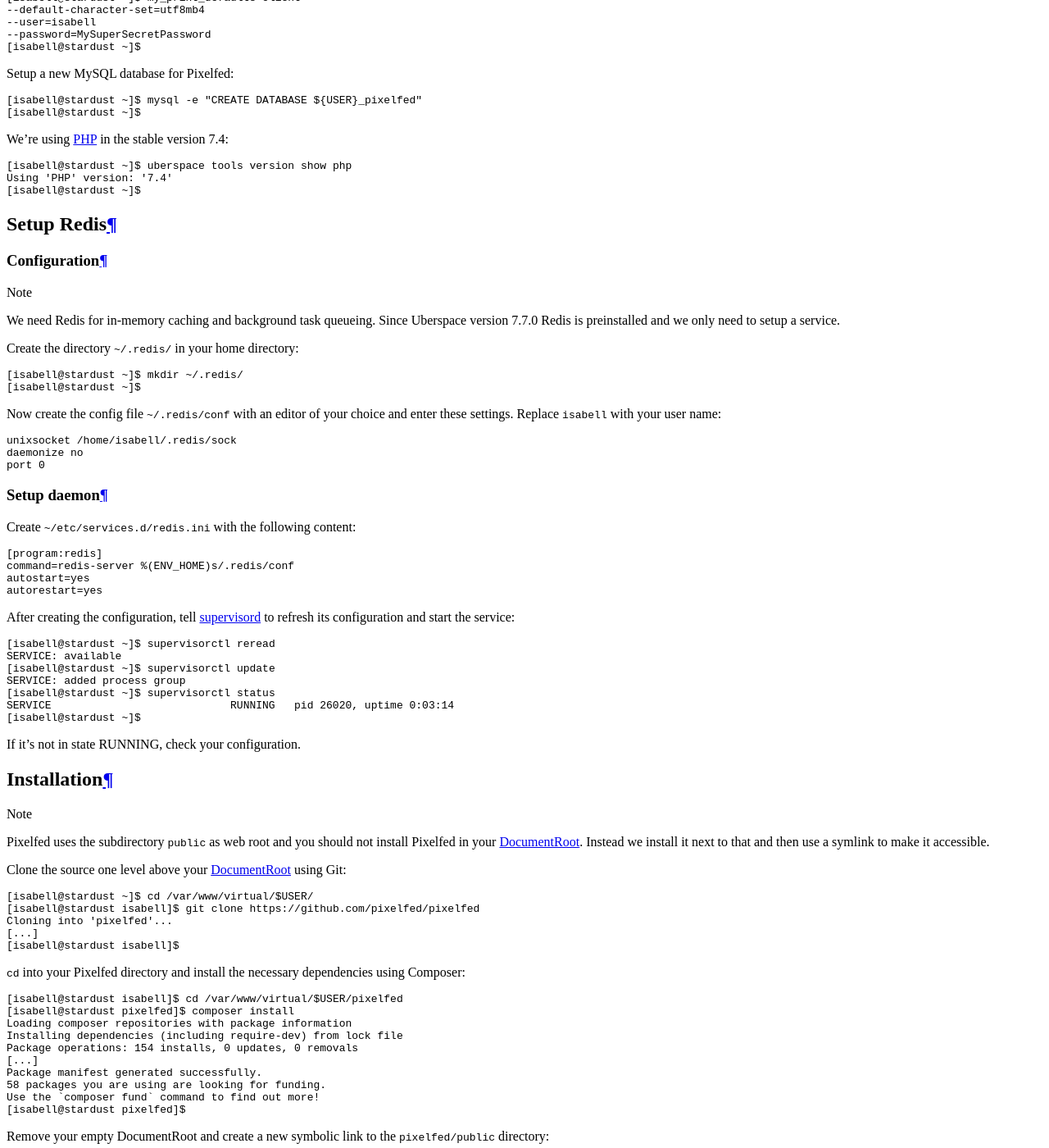
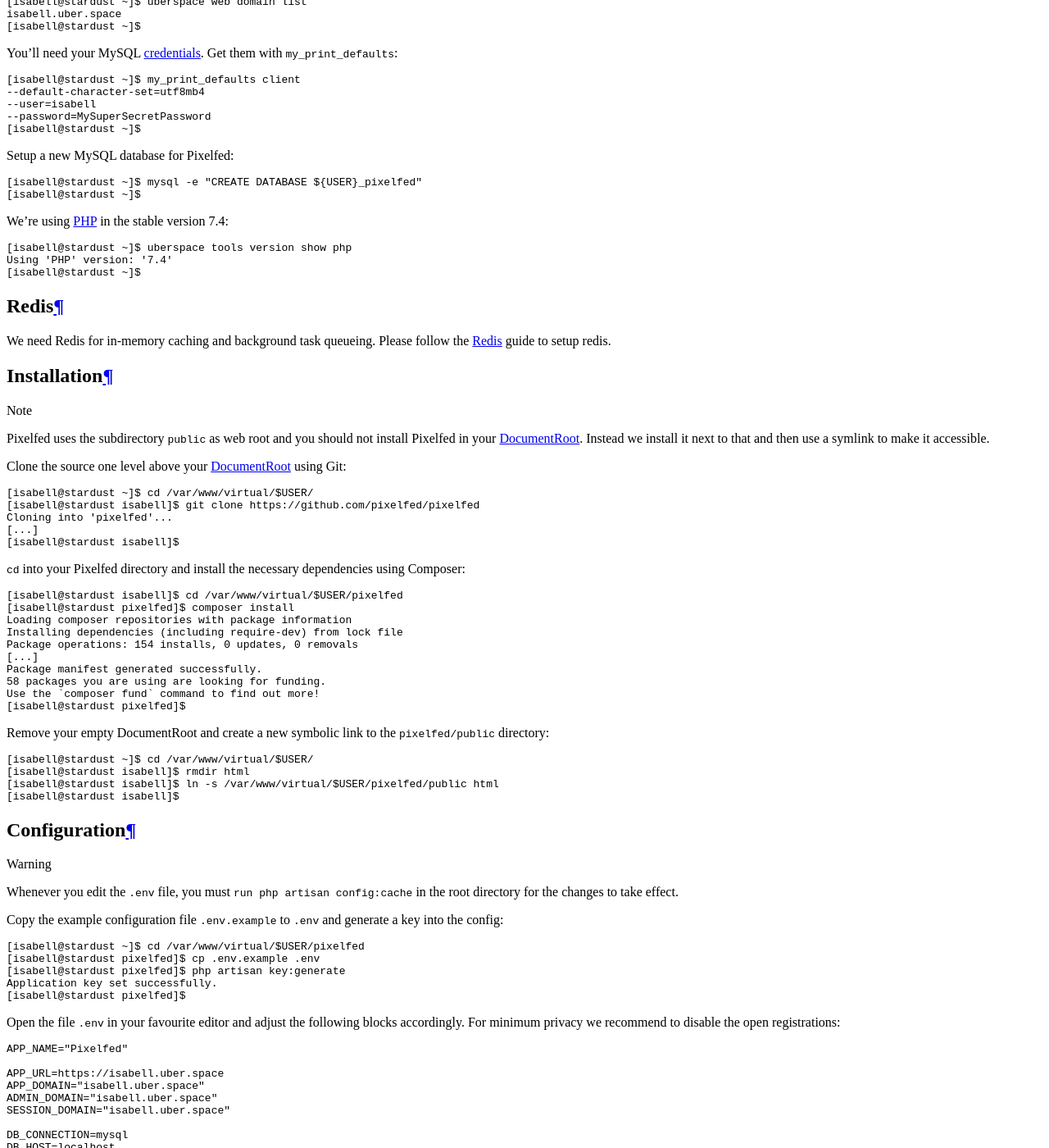
Before and after one commit to Uberspace/lab, a Sphinx documentation site: the page built from source/guide_pixelfed.rst, in a window 1280 px wide and 1400 px high, scrolled down 4443 px. Shown: the whole window at 82% size. Built offline with Sphinx 7.4.7 and the Read the Docs theme 2.0.0, drawn with Linux system fonts in a browser that asks for light colours; some of the changed text lies outside the part shown.

Commit message:
[pixelfed] [pleroma] Update guides
[Pleroma]
Add tag ``fediverse``
Fixed some typos
Remove Redis part with a note
Add note for horizon service
Updated update part

[pleroma]
Add tag ``fediverse``
Updated update part

```diff
--- a/source/guide_pixelfed.rst
+++ b/source/guide_pixelfed.rst
@@ -59,44 +60,10 @@
  Using 'PHP' version: '7.4'
  [isabell@stardust ~]$
 
-Setup Redis
-===========
+Redis
+=====
 
-Configuration
--------------
-
-.. note:: We need Redis for in-memory caching and background task queueing. Since Uberspace version 7.7.0 Redis is preinstalled and we only need to setup a service.
-
-Create the directory ``~/.redis/`` in your home directory:
-
-::
-
- [isabell@stardust ~]$ mkdir ~/.redis/
- [isabell@stardust ~]$
-
-Now create the config file ``~/.redis/conf`` with an editor of your choice and enter these settings. Replace ``isabell`` with your user name:
-
-.. code-block:: none
-
- unixsocket /home/isabell/.redis/sock
- daemonize no
- port 0
-
-Setup daemon
-------------
-
-Create ``~/etc/services.d/redis.ini`` with the following content:
-
-.. code-block:: ini
-
- [program:redis]
- command=redis-server %(ENV_HOME)s/.redis/conf
- autostart=yes
- autorestart=yes
-
-.. include:: includes/supervisord.rst
-
-If it's not in state RUNNING, check your configuration.
+We need Redis for in-memory caching and background task queueing. Please follow the :lab:`Redis <guide_redis>` guide to setup redis.
 
 Installation
 ============
```
Also changed, not shown: other parts of source/guide_pixelfed.rst (+10 -1 lines), source/guide_pleroma.rst (+7 -3 lines).
